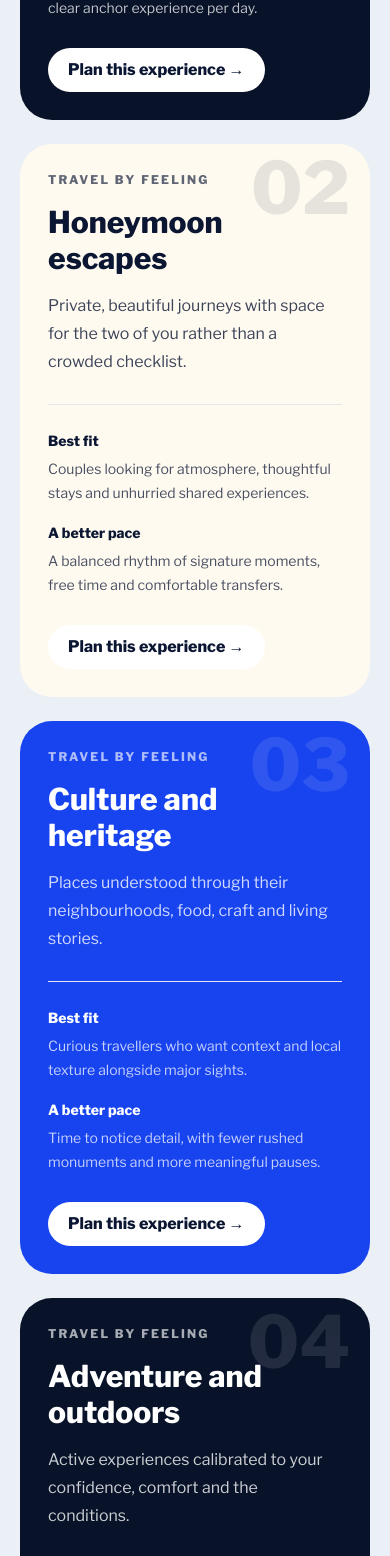
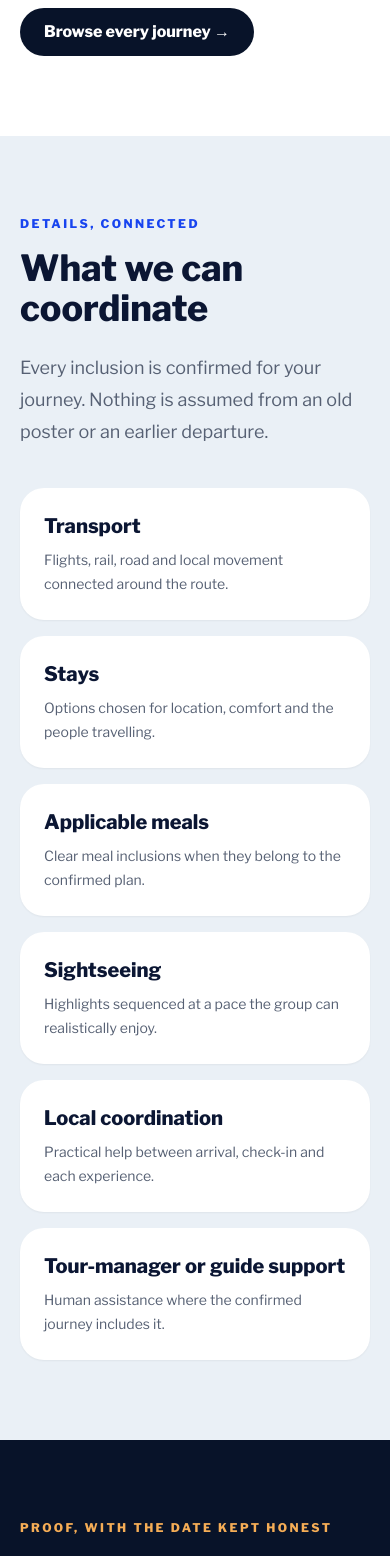
Before and after one commit to ayushshukla1807/gamya-sanchari, a Next.js app: page / in a window 390 px wide. Shown: the part 6794-8350 px from the top of the page. Built offline with nearby package versions, Linux system fonts and the light colour scheme.

Commit message:
feat: ground home page in real journeys

```diff
--- a/app/page.tsx
+++ b/app/page.tsx
@@ -2,17 +2,21 @@ import Hero from "@/components/Hero";
 import ConfidenceClose from "@/components/home/ConfidenceClose";
 import ExperienceShowcase from "@/components/home/ExperienceShowcase";
 import FeaturedJourneys from "@/components/home/FeaturedJourneys";
+import HandledInclusions from "@/components/home/HandledInclusions";
 import PlannerPreview from "@/components/home/PlannerPreview";
 import PlanningRoute from "@/components/home/PlanningRoute";
-import RegionExplorer from "@/components/home/RegionExplorer";
+import PreviousDepartures from "@/components/home/PreviousDepartures";
+import TravelDesk from "@/components/home/TravelDesk";
 
 export default function Home() {
   return (
     <main className="overflow-hidden">
       <Hero />
-      <RegionExplorer />
       <ExperienceShowcase />
       <FeaturedJourneys />
+      <HandledInclusions />
+      <PreviousDepartures />
+      <TravelDesk />
       <PlanningRoute />
       <PlannerPreview />
       <ConfidenceClose />
--- a/components/home/ExperienceShowcase.tsx
+++ b/components/home/ExperienceShowcase.tsx
@@ -1,6 +1,5 @@
-import ExperiencePortal from "@/components/experiences/ExperiencePortal";
-import { EXPERIENCES } from "@/constants/travel";
+import TravelIntentSelector from "@/components/home/TravelIntentSelector";
 
 export default function ExperienceShowcase() {
-  return <section className="bg-[#eaf0f6]"><div className="section-shell"><div className="max-w-3xl"><p className="eyebrow text-[#1844ef]">Travel by feeling</p><h2 className="mt-4 text-4xl font-extrabold text-[#0b1633] sm:text-6xl">Travel by feeling</h2><p className="mt-5 text-lg leading-8">The same destination can become a completely different journey depending on who is travelling and what they need from it.</p></div><div className="mt-10 grid gap-6 md:grid-cols-2 xl:grid-cols-3">{EXPERIENCES.map((experience, index) => <ExperiencePortal experience={experience} index={index} key={experience.slug} />)}</div></div></section>;
+  return <TravelIntentSelector />;
 }
--- a/components/home/FeaturedJourneys.tsx
+++ b/components/home/FeaturedJourneys.tsx
@@ -1,6 +1,9 @@
 import PackageCard from "@/components/packages/PackageCard";
 import { JOURNEYS } from "@/constants/travel";
 
+const FEATURED_SLUGS = ["puri-jagannath-konark", "tirupati-darshan", "char-dham-yatra", "andaman-island-escape", "varanasi-ayodhya-prayagraj"] as const;
+
 export default function FeaturedJourneys() {
-  return <section className="bg-white"><div className="section-shell"><div className="grid gap-5 lg:grid-cols-2 lg:items-end"><div><p className="eyebrow text-[#f06619]">Postcards from a possible journey</p><h2 className="mt-4 text-4xl font-extrabold text-[#0b1633] sm:text-6xl">See a journey take shape</h2></div><p className="max-w-xl text-lg leading-8">Use these routes as inspiration, never as a rigid package. Every sample can be slowed down, expanded or reimagined.</p></div><div className="mt-10 grid gap-7 lg:grid-cols-2">{JOURNEYS.map((journey) => <PackageCard journey={journey} key={journey.slug} />)}</div><a className="mt-8 inline-flex min-h-12 items-center rounded-full bg-[#081329] px-6 font-extrabold text-white" href="/packages/">Browse all sample journeys →</a></div></section>;
+  const journeys = JOURNEYS.filter((journey) => (FEATURED_SLUGS as readonly string[]).includes(journey.slug));
+  return <section className="bg-white"><div className="section-shell"><div className="grid gap-5 lg:grid-cols-2 lg:items-end"><div><p className="eyebrow text-[#f06619]">Grounded in routes we know</p><h2 className="mt-4 text-4xl font-extrabold text-[#0b1633] sm:text-6xl">Journeys with a real story behind them</h2></div><p className="max-w-xl text-lg leading-8">Real route history, clearly labelled. Ask us to verify the next date or reshape the journey around your people.</p></div><div className="mt-10 grid gap-7 lg:grid-cols-2">{journeys.map((journey) => <PackageCard journey={journey} key={journey.slug} />)}</div><a className="mt-8 inline-flex min-h-12 items-center rounded-full bg-[#081329] px-6 font-extrabold text-white" href="/packages/">Browse every journey →</a></div></section>;
 }
--- /dev/null
+++ b/components/home/HandledInclusions.tsx
@@ -0,0 +1,24 @@
+const ITEMS = [
+  ["Transport", "Flights, rail, road and local movement connected around the route."],
+  ["Stays", "Options chosen for location, comfort and the people travelling."],
+  ["Applicable meals", "Clear meal inclusions when they belong to the confirmed plan."],
+  ["Sightseeing", "Highlights sequenced at a pace the group can realistically enjoy."],
+  ["Local coordination", "Practical help between arrival, check-in and each experience."],
+  ["Tour-manager or guide support", "Human assistance where the confirmed journey includes it."],
+] as const;
+
+export default function HandledInclusions() {
+  return (
+    <section className="bg-[#eaf0f6]">
+      <div className="section-shell">
+        <div className="grid gap-6 lg:grid-cols-[0.8fr_1.2fr] lg:items-end">
+          <div><p className="eyebrow text-[#1844ef]">Details, connected</p><h2 className="mt-4 text-4xl font-extrabold text-[#0b1633] sm:text-6xl">What we can coordinate</h2></div>
+          <p className="max-w-2xl text-lg leading-8 text-[#566073]">Every inclusion is confirmed for your journey. Nothing is assumed from an old poster or an earlier departure.</p>
+        </div>
+        <div className="mt-10 grid gap-4 sm:grid-cols-2 xl:grid-cols-3">
+          {ITEMS.map(([title, description]) => <article className="rounded-[1.5rem] bg-white p-6 shadow-sm" key={title}><h3 className="text-xl font-extrabold text-[#0b1633]">{title}</h3><p className="mt-2 text-sm leading-6 text-[#566073]">{description}</p></article>)}
+        </div>
+      </div>
+    </section>
+  );
+}
--- /dev/null
+++ b/components/home/PreviousDepartures.tsx
@@ -0,0 +1,25 @@
+import JourneyEnquiryLink from "@/components/journeys/JourneyEnquiryLink";
+import JourneyStatusBadge from "@/components/journeys/JourneyStatusBadge";
+import { JOURNEYS } from "@/constants/travel";
+import type { Journey } from "@/types/travel";
+
+const PROOF_SLUGS = ["puri-jagannath-konark", "tirupati-darshan", "varanasi-ayodhya-prayagraj"] as const;
+
+export default function PreviousDepartures() {
+  const journeys = (JOURNEYS as readonly Journey[]).filter((journey) =>
+    (PROOF_SLUGS as readonly string[]).includes(journey.slug),
+  );
+
+  return (
+    <section className="bg-[#081329] text-white">
+      <div className="section-shell">
+        <p className="eyebrow text-[#f5ad56]">Proof, with the date kept honest</p>
+        <h2 className="mt-4 max-w-4xl text-4xl font-extrabold sm:text-6xl">Previous departures, thoughtfully continued</h2>
+        <p className="mt-5 max-w-3xl text-lg leading-8 text-white/70">Completed-tour moments such as Tiranga Darshan show how shared journeys can come together. They are operating proof—not a claim that an old date, fare or seat is still available.</p>
+        <div className="mt-10 grid gap-5 lg:grid-cols-3">
+          {journeys.map((journey) => <article className="rounded-[1.75rem] border border-white/10 bg-white/5 p-6" key={journey.slug}><div className="flex flex-wrap items-center gap-3"><JourneyStatusBadge status={journey.departureStatus} /><span className="text-xs font-bold uppercase tracking-wider text-white/55">{journey.historicalContext?.sourcePeriod}</span></div><h3 className="mt-5 text-2xl font-extrabold">{journey.title}</h3><p className="mt-3 text-sm leading-7 text-white/65">{journey.historicalContext?.note}</p><JourneyEnquiryLink className="mt-6 inline-flex min-h-11 items-center justify-center rounded-full bg-[#f06619] px-5 text-sm font-extrabold text-white" journey={journey} /></article>)}
+        </div>
+      </div>
+    </section>
+  );
+}
--- /dev/null
+++ b/components/home/TravelDesk.tsx
@@ -0,0 +1,16 @@
+import { BRAND } from "@/constants/brand";
+import { TRAVEL_DESK_NOTES } from "@/constants/travel";
+
+export default function TravelDesk() {
+  return (
+    <section className="bg-white">
+      <div className="section-shell">
+        <div className="grid gap-6 lg:grid-cols-[1fr_0.8fr] lg:items-end">
+          <div><p className="eyebrow text-[#f06619]">Useful before you book</p><h2 className="mt-4 text-4xl font-extrabold text-[#0b1633] sm:text-6xl">At the travel desk</h2></div>
+          <div><p className="text-lg leading-8 text-[#566073]">Practical notes from the planning conversation—made for the web, while active campaigns and real trip moments continue on Instagram.</p><a className="mt-5 inline-flex min-h-11 items-center font-extrabold text-[#1844ef]" href={BRAND.instagram} rel="noreferrer" target="_blank">Active campaigns and trip moments →</a></div>
+        </div>
+        <div className="mt-10 grid gap-5 md:grid-cols-2">{TRAVEL_DESK_NOTES.map((note) => <a className="rounded-[1.5rem] border border-[#0b1633]/10 bg-[#fffaf0] p-7 transition hover:border-[#f06619]/50" href={note.href} key={note.title}><h3 className="text-xl font-extrabold text-[#0b1633]">{note.title}</h3><p className="mt-3 leading-7 text-[#566073]">{note.summary}</p><span className="mt-5 inline-flex font-extrabold text-[#1844ef]">Read the note →</span></a>)}</div>
+      </div>
+    </section>
+  );
+}
--- /dev/null
+++ b/components/home/TravelIntentSelector.tsx
@@ -0,0 +1,23 @@
+import { TRAVEL_INTENTS } from "@/constants/travel";
+
+export default function TravelIntentSelector() {
+  return (
+    <section className="bg-[#fffaf0]">
+      <div className="section-shell">
+        <p className="eyebrow text-[#f06619]">Begin with your reason to travel</p>
+        <h2 className="mt-4 max-w-4xl text-4xl font-extrabold text-[#0b1633] sm:text-6xl">What kind of journey are you looking for?</h2>
+        <p className="mt-5 max-w-3xl text-lg leading-8 text-[#566073]">Choose the feeling or format first. We will help connect the right route, pace and support.</p>
+        <div className="mt-10 grid gap-5 md:grid-cols-2 xl:grid-cols-3">
+          {TRAVEL_INTENTS.map((intent, index) => (
+            <a className="group rounded-[1.75rem] border border-[#0b1633]/10 bg-white p-7 shadow-sm transition hover:-translate-y-1 hover:border-[#1844ef]/30 hover:shadow-xl" href={intent.href} key={intent.slug}>
+              <span className="text-xs font-extrabold uppercase tracking-[0.18em] text-[#f06619]">0{index + 1}</span>
+              <h3 className="mt-5 text-2xl font-extrabold text-[#0b1633]">{intent.title}</h3>
+              <p className="mt-3 leading-7 text-[#566073]">{intent.summary}</p>
+              <span className="mt-6 inline-flex font-extrabold text-[#1844ef]">Explore →</span>
+            </a>
+          ))}
+        </div>
+      </div>
+    </section>
+  );
+}
```
Also changed, not shown: 2 other files (tests, documents, lock files or other folders).
